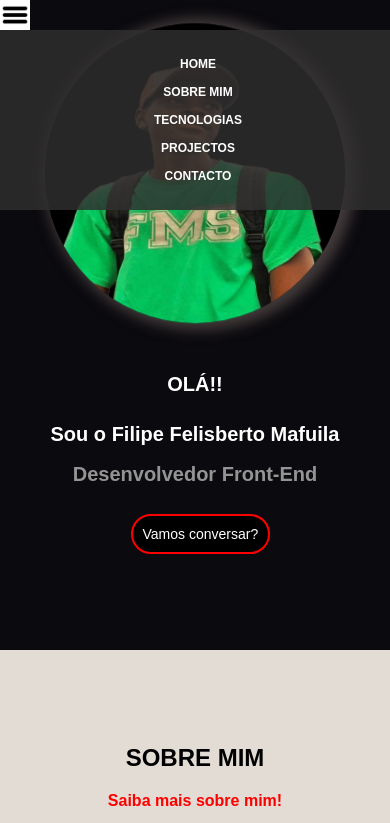
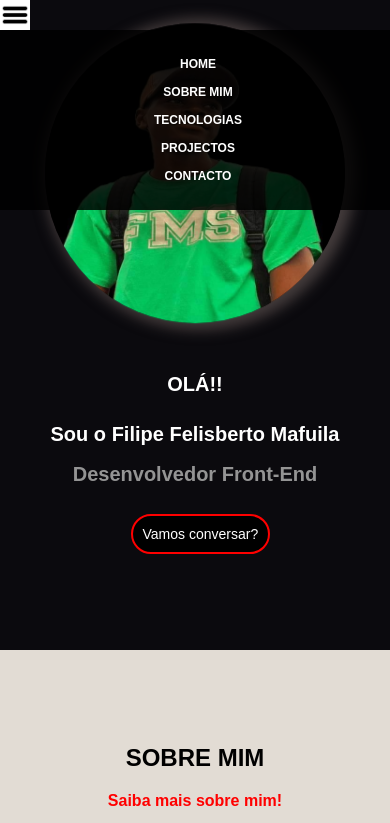
Before and after one commit to FilipeMafuila/Meu-site-portifolio, a plain HTML site: page index.html in a window 390 px wide. Both pictures are taken after a click on the picture 15 px from the left and 15 px from the top of the page. Shown: the top 823 px of the page. Drawn offline with nearby package versions, Linux system fonts and the light colour scheme.

Commit message:
Update index.css

```diff
--- a/index.css
+++ b/index.css
@@ -326,7 +326,7 @@ transition: 3s;
     nav{
     display: none ;
     padding:0px;
-    background-color: rgba(48, 47, 47, 0.836);
+    background-color: rgba(0, 0, 0, 0.836);
    }
    nav>div{
     display: flex;
```
